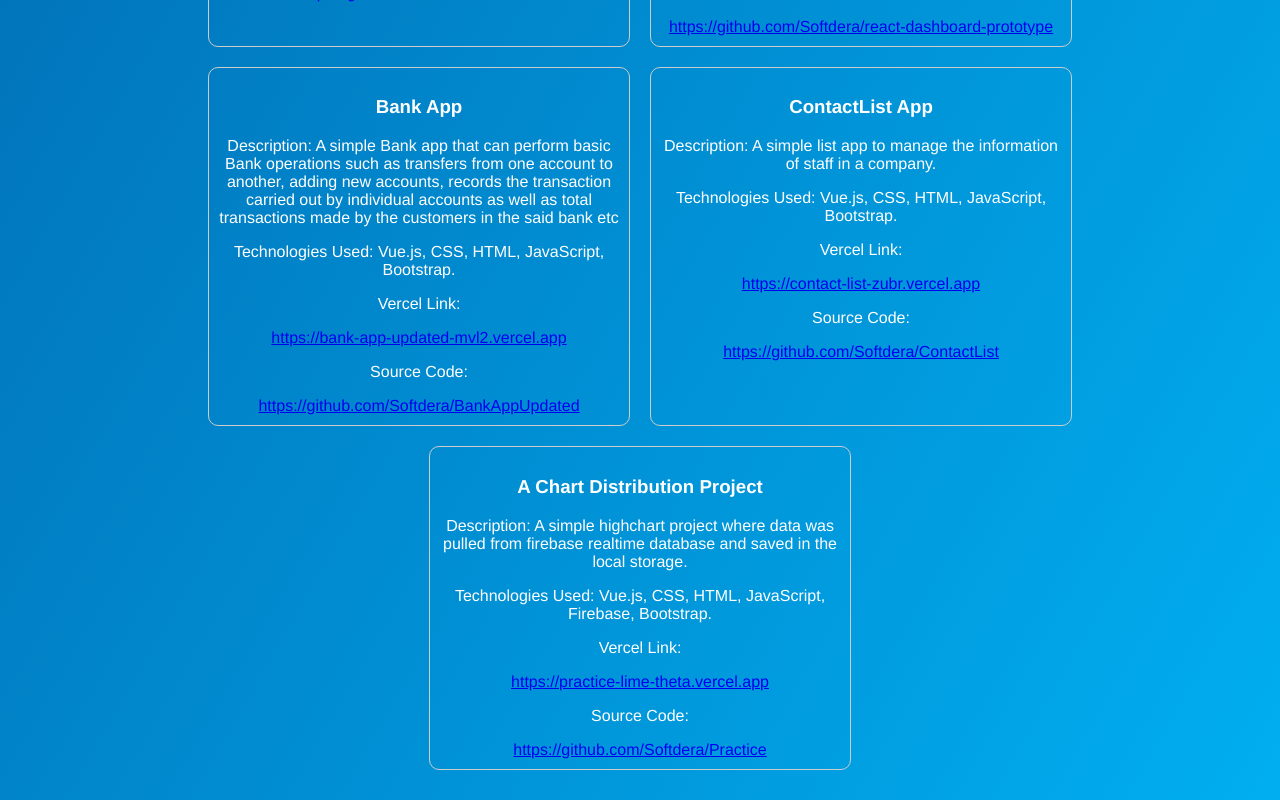
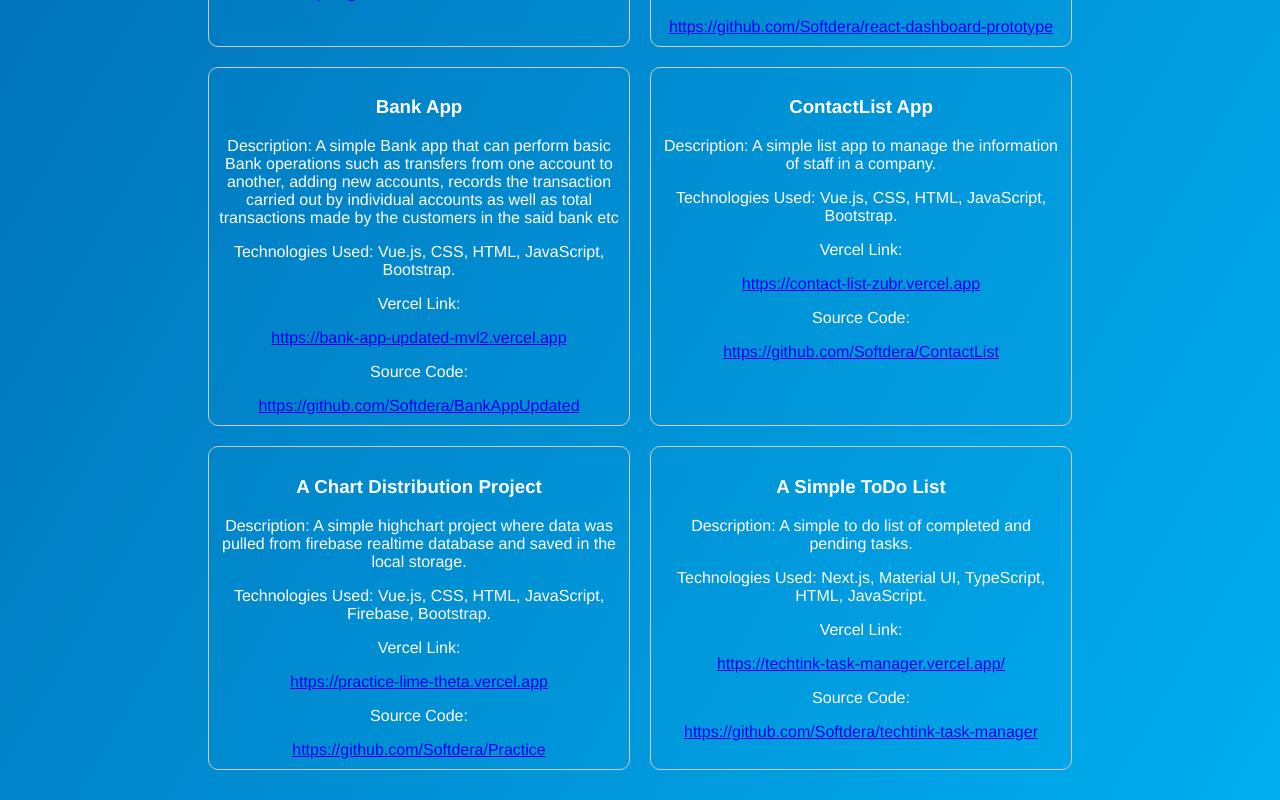
Before and after one commit to Softdera/Profolio, a Vue app: page /projects in a window 1280 px wide. Shown: the part 742-1542 px from the top of the page. Built offline with nearby package versions, Linux system fonts and the light colour scheme.

Commit message:
Update Projects.vue

```diff
--- a/src/components/Projects.vue
+++ b/src/components/Projects.vue
@@ -74,6 +74,14 @@
             GithubLink: 'https://github.com/Softdera/Practice',
             VercelLink: 'https://practice-lime-theta.vercel.app'
           },
+        {
+            title: 'A Simple ToDo List',
+            description: 'A simple to do list of completed and pending tasks.',
+            technologies: 'Next.js, Material UI, TypeScript, HTML, JavaScript.',
+            GithubLink: 'https://github.com/Softdera/techtink-task-manager',
+            VercelLink: 'https://techtink-task-manager.vercel.app/'
+          },
+
 
 
         ]
```
